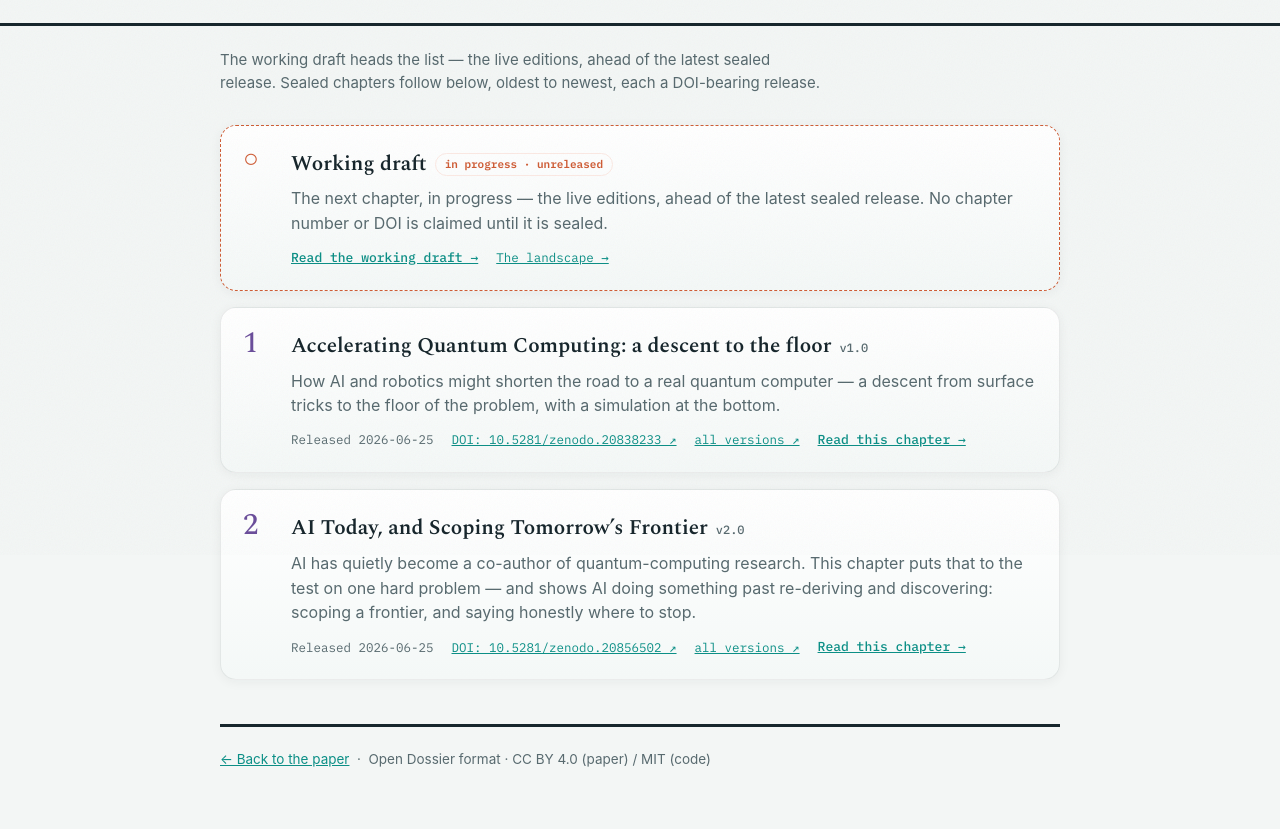
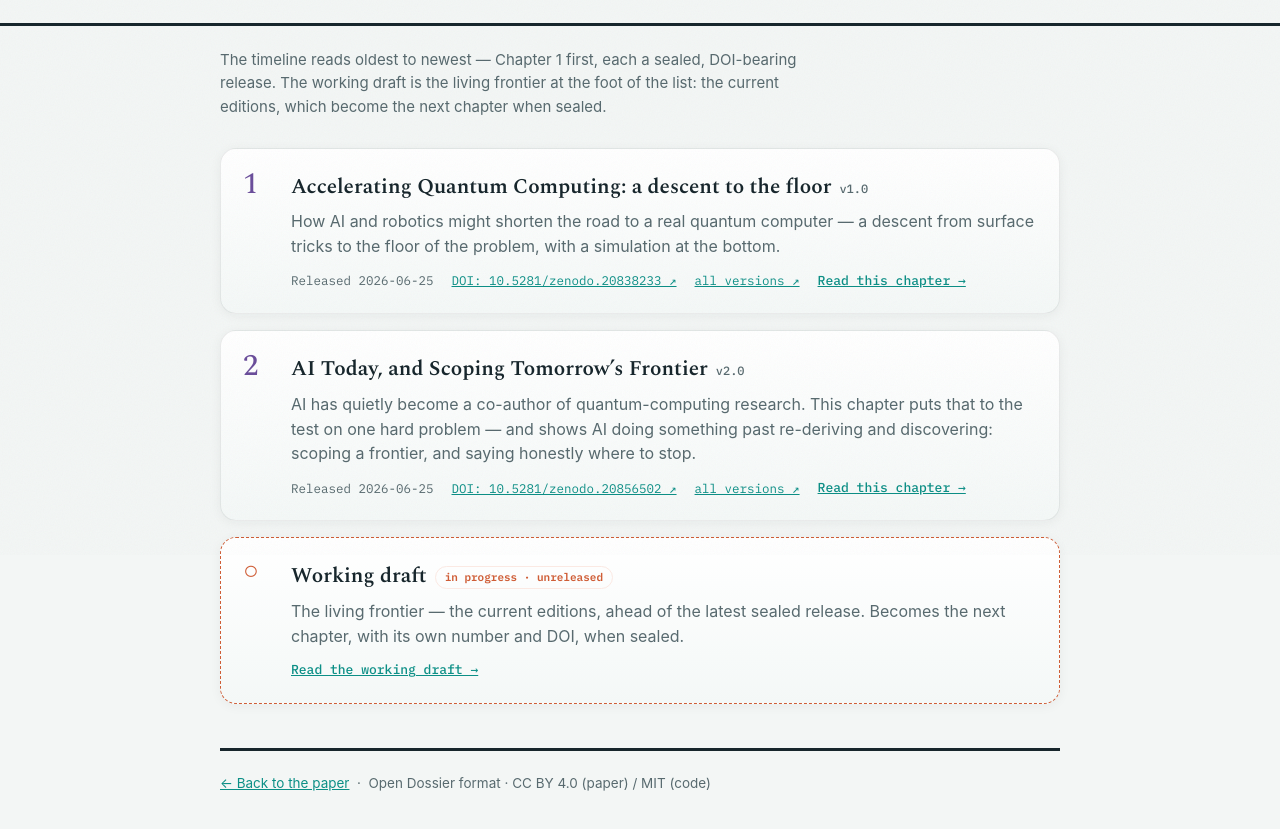
Before and after one commit to m4gr4th34/dossier-QC-Accelerate, a website: page lineage.html in a window 1280 px wide. Shown: the part 245-1074 px from the top of the page. Drawn offline with nearby package versions, Linux system fonts and the light colour scheme.

Commit message:
feat(lineage): oldest-first timeline, working draft at the foot, drop 'The landscape' (migration #6, adapted)
Adopt the template's lineage ordering: sealed chapters render oldest-first (Ch1..ChN, the CSS
counter numbering them top-down) with the working draft as the living frontier at the FOOT of
the list, not the head. Drop the redundant 'The landscape' link from the working-draft card —
the landscape is part of the merged front door now (single read door to index.html). Update the
intro, the draft summary, AND the render() comment block to oldest-to-newest framing (the comment
had described the old newest-first behavior; now matches the code). Add .btn white-space:nowrap.

sealed() kept as ours (single record door to chapters/<tag>/paper.html): the template's two-door
version routes its primary 'Read (current edition)' link through live/<tag>/, which requires the
back-catalog reskin lifecycle (migration #5, permanently deferred — legacy chapters can't feed
render_backcatalog). The version of record is what we serve and DOI-cite, so one honest door to
it is correct. lineage.html is standalone (not skin-rendered); no gates. Plain commit, no tag.

```diff
--- a/lineage.html
+++ b/lineage.html
@@ -49,7 +49,7 @@
   h1{font-family:var(--serif);font-weight:800;font-size:clamp(27px,4.6vw,44px);line-height:1.12;margin:.4em 0 .25em;letter-spacing:-.014em}
   .byline{font-family:var(--serif);font-style:italic;color:var(--ink2)}
   .cta{display:flex;gap:10px;flex-wrap:wrap;margin:22px 0 4px}
-  .btn{font-family:var(--mono);font-size:13.5px;font-weight:600;text-decoration:none;padding:11px 16px;border:1.5px solid var(--ink);color:var(--ink);background:var(--card)}
+  .btn{font-family:var(--mono);font-size:13.5px;font-weight:600;text-decoration:none;padding:11px 16px;border:1.5px solid var(--ink);color:var(--ink);background:var(--card);white-space:nowrap}
   .btn.primary{background:var(--teal);border-color:var(--teal);color:#fff}
   .btn:focus-visible{outline:3px solid var(--coral);outline-offset:2px}
   footer{margin-top:44px;padding:22px 0 56px;border-top:3px solid var(--ink);font-size:13.5px;color:var(--ink2)}
@@ -126,7 +126,7 @@
 <div class="wrap">
 
 <main>
-  <p class="intro">The working draft heads the list — the live editions, ahead of the latest sealed release. Sealed chapters follow below, oldest to newest, each a DOI-bearing release.</p>
+  <p class="intro">The timeline reads oldest to newest — Chapter 1 first, each a sealed, DOI-bearing release. The working draft is the living frontier at the foot of the list: the current editions, which become the next chapter when sealed.</p>
   <ol class="lineage" id="lineage"></ol>
 </main>
 
@@ -138,13 +138,14 @@
 </div>
 
 <script>
-// Renders lineage.json into the chapter list, newest-first: a synthetic
-// WORKING-DRAFT head entry (the live, unreleased tip — never stored in
-// lineage.json) sits above the sealed chapters, built with createElement/
-// textContent so titles/summaries can never inject markup. The working draft
-// ALWAYS shows (a brand-new dossier IS a working draft); a load failure still
-// shows it and appends a small note. No sealed chapter is marked "current" —
-// the working draft is the current, in-progress thing now.
+// Renders lineage.json into the chapter list, oldest to newest: the sealed
+// chapters come first (Chapter 1 at the top), then a synthetic WORKING-DRAFT
+// frontier entry (the live, unreleased tip — never stored in lineage.json)
+// sits at the FOOT, built with createElement/textContent so titles/summaries
+// can never inject markup. The working draft ALWAYS shows (a brand-new dossier
+// IS a working draft); a load failure still shows it and appends a small note.
+// No sealed chapter is marked "current" — the working-draft frontier is the
+// current, in-progress thing now.
 (function(){
   var ol = document.getElementById('lineage');
 
@@ -163,20 +164,16 @@
 
     var sum = document.createElement('p');
     sum.className = 'ch-summary';
-    sum.textContent = 'The next chapter, in progress — the live editions, ahead of the latest sealed release. No chapter number or DOI is claimed until it is sealed.';
+    sum.textContent = 'The living frontier — the current editions, ahead of the latest sealed release. Becomes the next chapter, with its own number and DOI, when sealed.';
     li.appendChild(sum);
 
     var meta = document.createElement('div');
     meta.className = 'ch-meta';
     var read = document.createElement('a');
     read.className = 'ch-read';
-    read.href = 'index.html';            // live self-explaining edition
+    read.href = 'index.html';            // live front door (self-explaining edition)
     read.textContent = 'Read the working draft →';
-    meta.appendChild(read);
-    var land = document.createElement('a');
-    land.href = 'index.html';            // live landscape
-    land.textContent = 'The landscape →';
-    meta.appendChild(land);
+    meta.appendChild(read);              // one read door — the landscape is now part of the front door
     li.appendChild(meta);
     return li;
   }
@@ -255,8 +252,8 @@
   }
 
   function render(chs){
-    ol.appendChild(draftHead());                 // working draft is ALWAYS the head
-    chs.forEach(function(c){ ol.appendChild(sealed(c)); });
+    chs.forEach(function(c){ ol.appendChild(sealed(c)); });  // sealed chapters oldest-first (Ch1..ChN); CSS counter numbers them top-down
+    ol.appendChild(draftHead());                             // the living frontier — ALWAYS at the foot, no number
   }
 
   fetch('lineage.json').then(function(r){ return r.json(); }).then(function(d){
```
